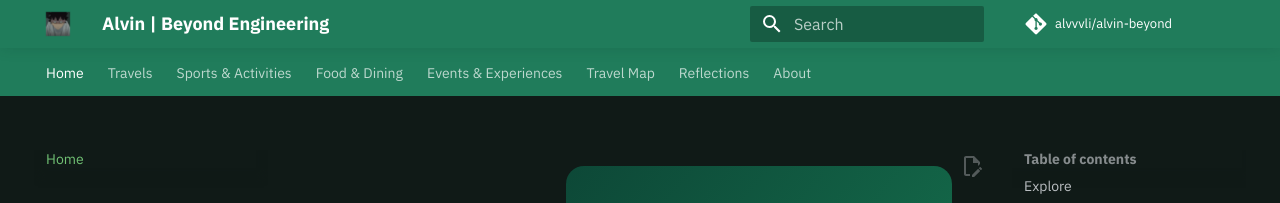
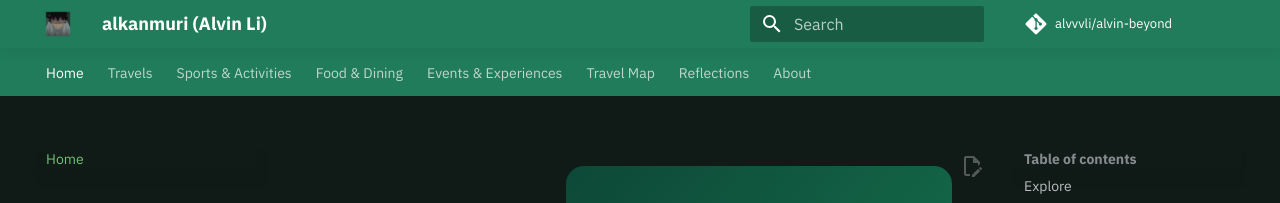
Before and after one commit to alvvvli/alvin-beyond, an MkDocs documentation site: the page built from docs/index.md, in a window 1280 px wide and 900 px high. Shown: the top 203 px of the window. Built offline with MkDocs 1.6.1 and Material for MkDocs 9.7.7, drawn with Linux system fonts in a browser that asks for light colours; comment, search, counter and statistics services are not loaded.

Commit message:
Update mkdocs.yml

```diff
--- a/mkdocs.yml
+++ b/mkdocs.yml
@@ -1,4 +1,4 @@
-site_name: Alvin | Beyond Engineering
+site_name: alkanmuri (Alvin Li)
 site_description: Travel, sport, food and experiences — a personal atlas.
 site_url: https://alvvvli.github.io/alvin-beyond/
 repo_url: https://github.com/alvvvli/alvin-beyond
@@ -33,8 +33,8 @@ markdown_extensions:
       alternate_style: true
 extra:
   social:
-    - icon: fontawesome/brands/linkedin
-      link: https://www.linkedin.com/in/alvin-li-596a3316a/
+    - icon: fontawesome/brands/instagram
+      link: https://www.instagram.com/alkanmuri/
 extra_css:
   - assets/embeds.css
   - assets/navy-bg.css
```
